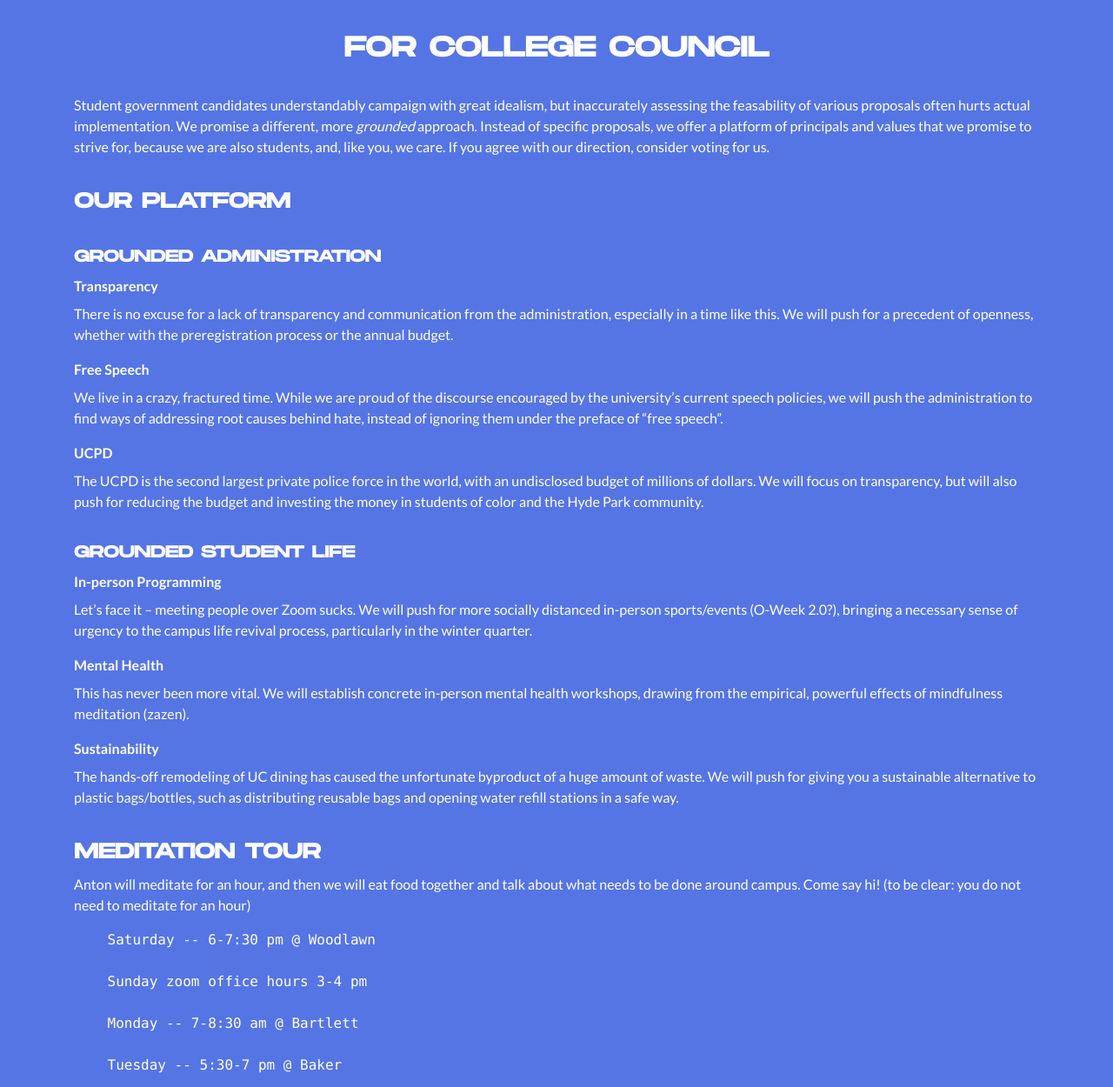
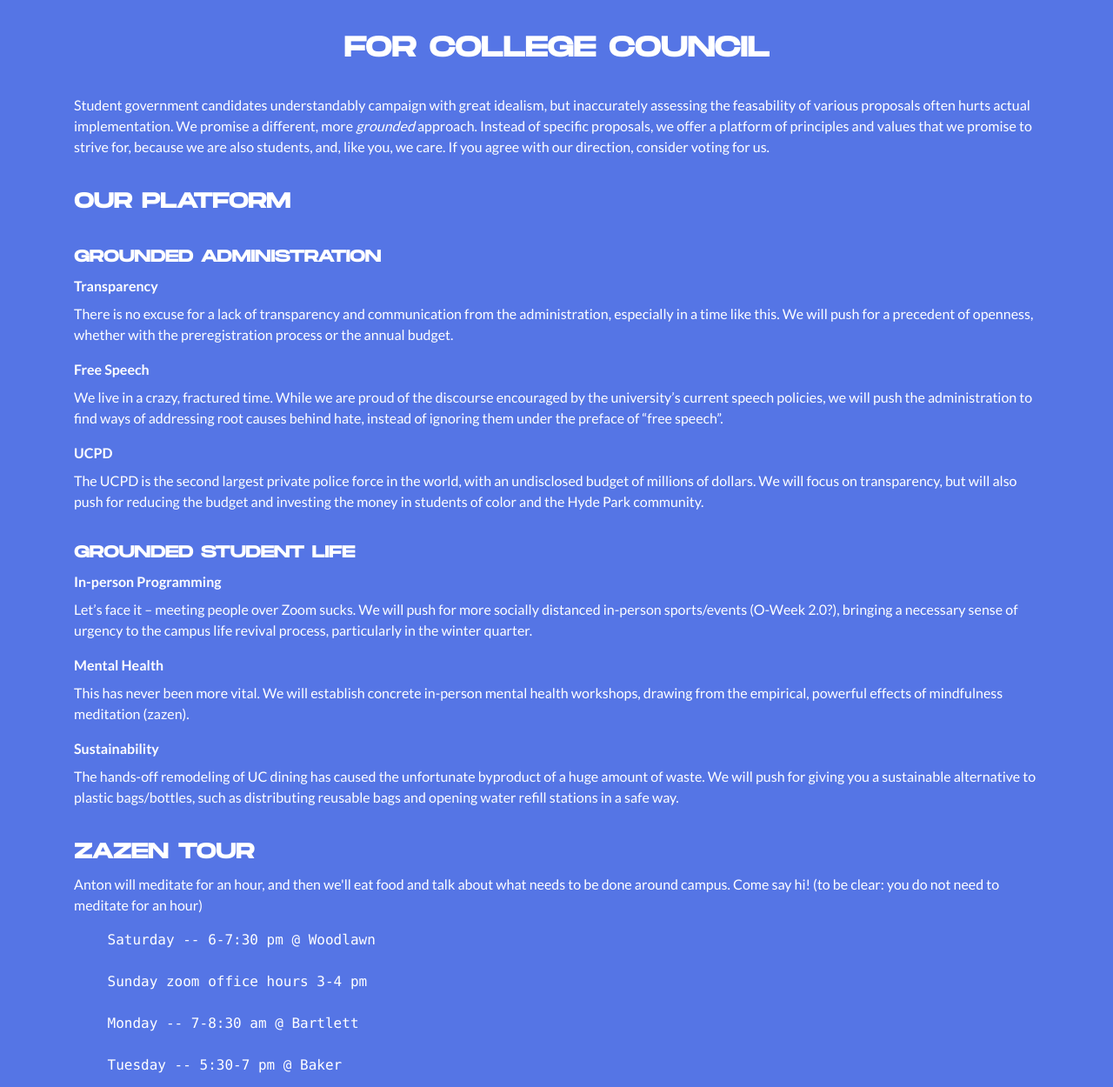
Before and after one commit to outkine/vote-grounded, a website built with Parcel: page index.html in a window 1280 px wide. Shown: the part 674-1924 px from the top of the page at 87% size. Built offline with nearby package versions, Linux system fonts and the light colour scheme.

Commit message:
Change to 'zazen tour' and fix typo

```diff
--- a/index.html
+++ b/index.html
@@ -16,7 +16,7 @@
         <h2>FOR COLLEGE COUNCIL</h2>
     </section>
     <section class="body">
-        <p>Student government candidates understandably campaign with great idealism, but inaccurately assessing the feasability of various proposals often hurts actual implementation. We promise a different, more <em>grounded</em> approach. Instead of specific proposals, we offer a platform of principals and values that we promise to strive for, because we are also students, and, like you, we care. If you agree with our direction, consider voting for us.</p>
+        <p>Student government candidates understandably campaign with great idealism, but inaccurately assessing the feasability of various proposals often hurts actual implementation. We promise a different, more <em>grounded</em> approach. Instead of specific proposals, we offer a platform of principles and values that we promise to strive for, because we are also students, and, like you, we care. If you agree with our direction, consider voting for us.</p>
 
         <h2>OUR PLATFORM</h2>
 
@@ -60,8 +60,8 @@
             The hands-off remodeling of UC dining has caused the unfortunate byproduct of a huge amount of waste. We will push for giving you a sustainable alternative to plastic bags/bottles, such as distributing reusable bags and opening water refill stations in a safe way.
         </p>
 
-        <h2>MEDITATION TOUR</h2>
-        <p>Anton will meditate for an hour, and then we will eat food together and talk about what needs to be done around campus. Come say hi! (to be clear: you do not need to meditate for an hour)</p>
+        <h2>ZAZEN TOUR</h2>
+        <p>Anton will meditate for an hour, and then we'll eat food and talk about what needs to be done around campus. Come say hi! (to be clear: you do not need to meditate for an hour)</p>
         <pre>
     Saturday -- 6-7:30 pm @ Woodlawn
 
```
